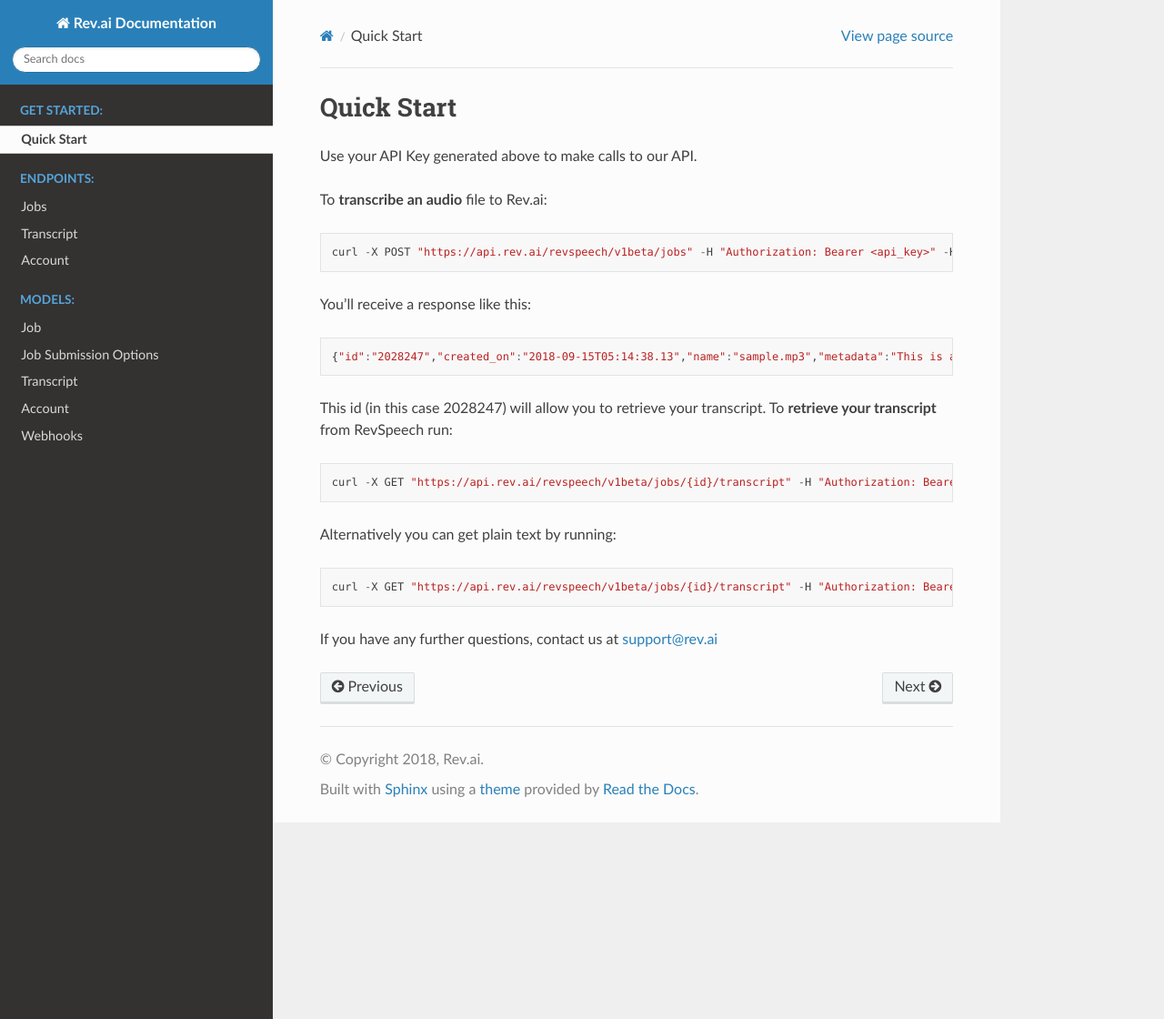
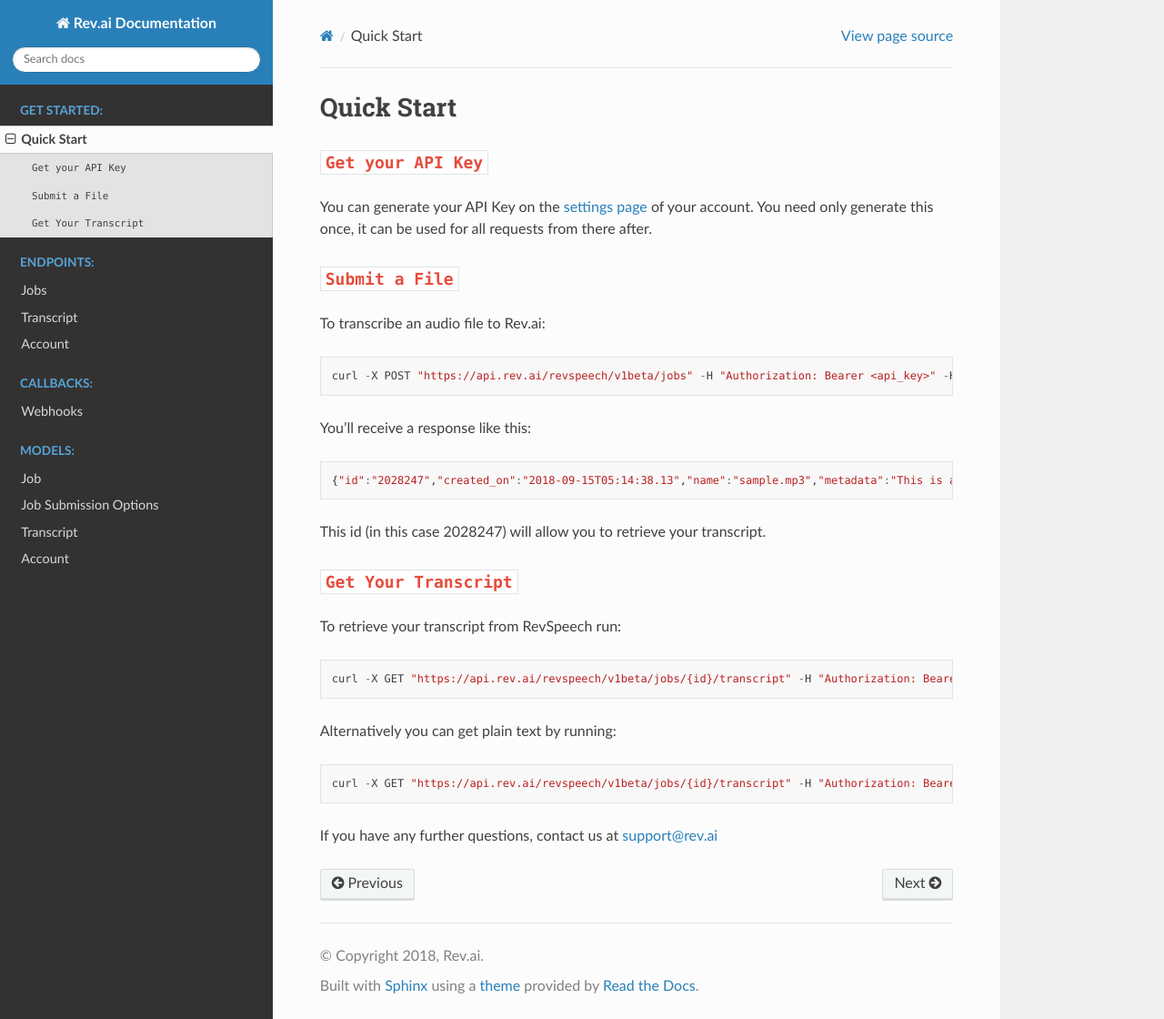
Before and after one commit to revdotcom/revspeech-api-docs, a Sphinx documentation site: the page built from source/quickstart.rst, in a window 1280 px wide and 1120 px high. Shown: the whole window at 91% size. Built offline with Sphinx 7.4.7 and the Read the Docs theme 2.0.0, drawn with Linux system fonts in a browser that asks for light colours.

Commit message:
move around top level items

```diff
--- a/source/quickstart.rst
+++ b/source/quickstart.rst
@@ -2,9 +2,17 @@
 Quick Start
 **************
 
-Use your API Key generated above to make calls to our API.
+``Get your API Key``
+*********************
 
-To **transcribe an audio** file to Rev.ai:
+.. _settings page: http://www.rev.ai/settings
+
+You can generate your API Key on the `settings page`_ of your account. You need only generate this once, it can be used for all requests from there after.
+
+``Submit a File``
+*********************
+
+To transcribe an audio file to Rev.ai:
 
 .. code:: javascript
 
@@ -16,7 +24,12 @@
 
   {"id":"2028247","created_on":"2018-09-15T05:14:38.13","name":"sample.mp3","metadata":"This is a sample submit jobs option for multipart","status":"in_progress"}
 
-This id (in this case 2028247) will allow you to retrieve your transcript. To **retrieve your transcript** from RevSpeech run:
+This id (in this case 2028247) will allow you to retrieve your transcript.
+
+``Get Your Transcript``
+***********************
+
+To retrieve your transcript from RevSpeech run:
 
 .. code:: javascript
 
```
Also changed, not shown: source/index.rst (+7 -2 lines).
